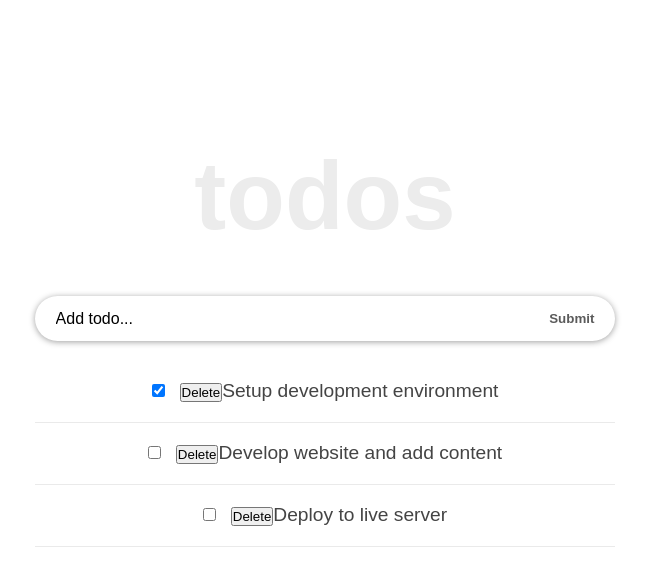
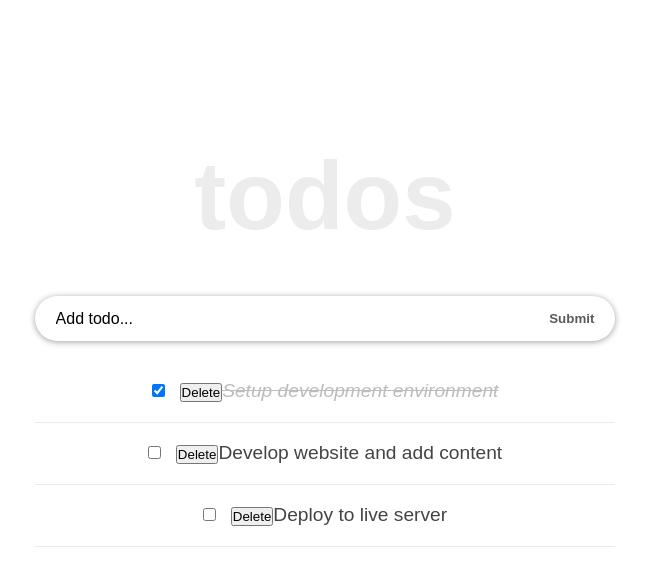
Before and after one commit to warui09/react-todo-app, a React (Create React App) app: page / in a window 1280 px wide. Shown: the top 586 px of the page, without its empty margins (315-964 px from the left). Built offline with nearby package versions, Linux system fonts and the light colour scheme.

Commit message:
added style to completed todos

```diff
--- a/src/components/TodoItem.js
+++ b/src/components/TodoItem.js
@@ -3,6 +3,12 @@
 
 class TodoItem extends React.Component {
   render() {
+    const completedStyle = {
+      fontStyle: "italic",
+      color: "#595959",
+      opacity: "0.4",
+      textDecoration: "line-through"
+    };
     return (
       <li key={this.props.todo.id} className={styles.item}>
         <input
@@ -14,7 +20,9 @@
         <button onClick={() => this.props.deleteTodoProps(this.props.todo.id)}>
           Delete
         </button>
-        {this.props.todo.title}
+        <span style={this.props.todo.completed ? completedStyle : null}>
+          {this.props.todo.title}
+        </span>
       </li>
     );
   }
```
